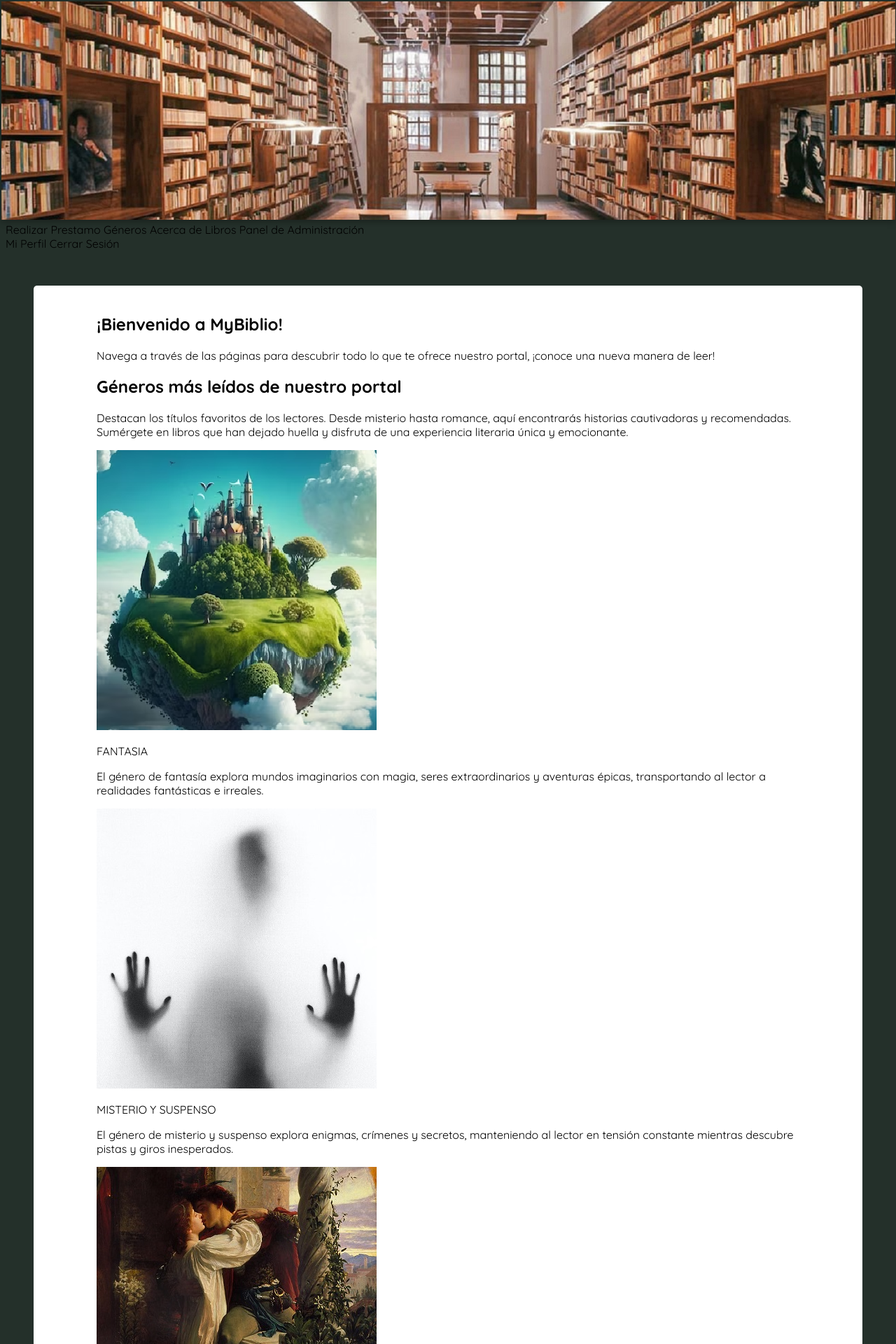
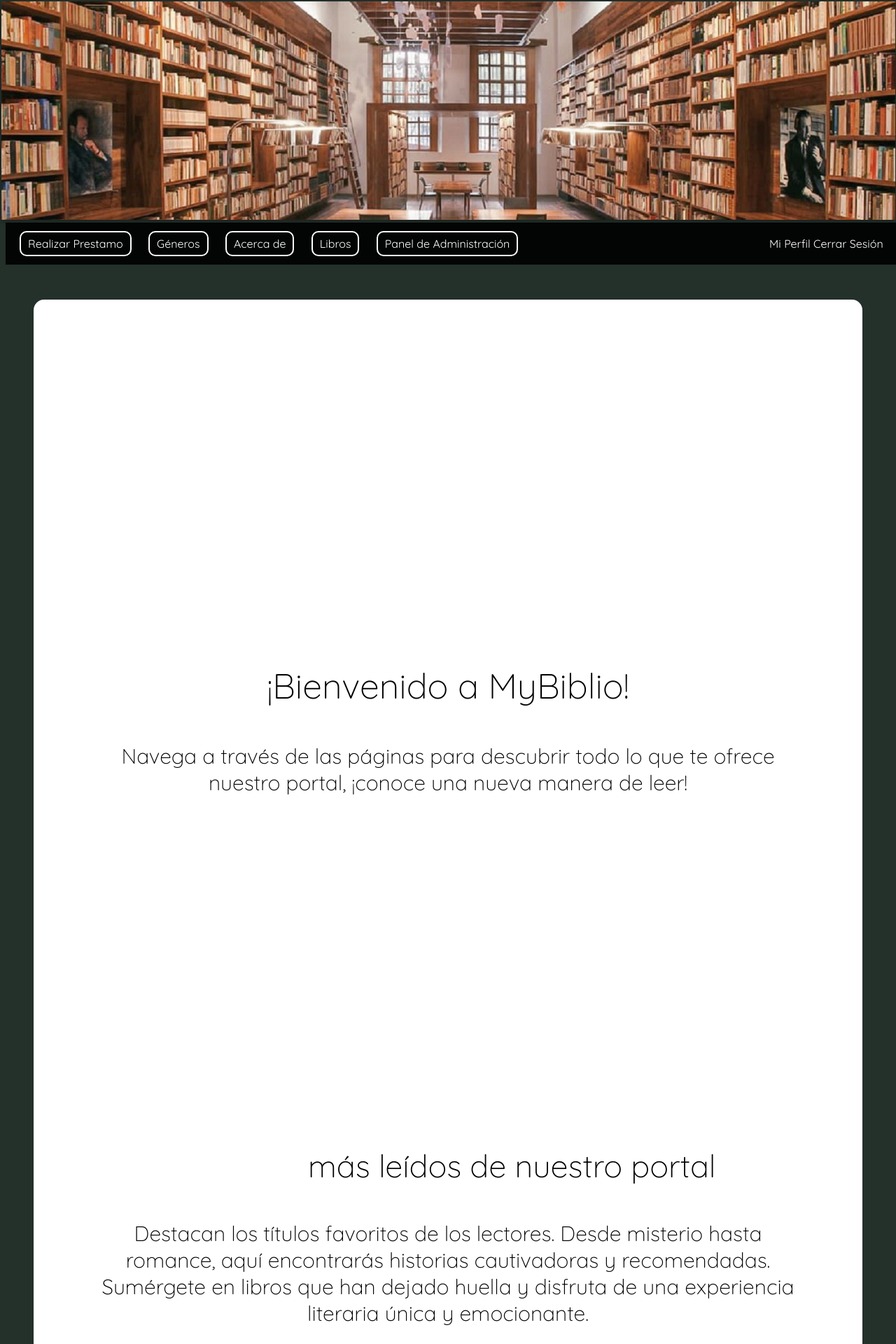
Before and after one commit to YaritAG/ProyectoF_Nora, a PHP site: page /templates/menu.php in a window 1280 px wide. Shown: the top 1920 px of the page at 70% size. Run offline with PHP 8.4, Linux system fonts and the light colour scheme; the visitor is signed in with stand-in values (Sample User, id 1).

Commit message:
Avance CSS

```diff
--- a/templates/menu.php
+++ b/templates/menu.php
@@ -31,7 +31,7 @@ session_start();
                         <a href="../public/user/libros.php" class="btn-libros">Libros</a>
 
                         <?php if ($_SESSION['user_role'] === 'admin'): ?>
-                            <a href="../public/admin/ventanaAdmin.php">Panel de Administración</a>
+                            <a href="../public/admin/ventanaAdmin.php" class="btn-admin">Panel de Administración</a>
                         <?php endif; ?>
                     </div>
 
--- a/templates/static/menu.css
+++ b/templates/static/menu.css
@@ -2,6 +2,39 @@ body{
     background-color: #24302A;
     font-family: 'Quicksand';
     color: #000;
+}
+
+/* ----------------------------------------
+/
+/ ---------------------------------------- */
+
+.barra-superior {
+    width: 97.6%;
+    background-color: #030504;
+    color: #fff;
+    display: flex;
+    align-items: center;
+    justify-content: space-between;
+    top: 0;
+    height: 40px;
+    position: sticky;
+    padding: 10px 20px;
+
+}
+
+.btn-prestamo,
+.btn-generos,
+.btn-about,
+.btn-libros,
+.btn-admin{
+    margin-right: 20px;
+    border-radius: 10px;
+    padding: 6px 10px;
+    border: 2px solid #fff;
+}
+
+.btn-logout{
+    padding: ;
 }
 
 /* -------------------------------------
@@ -9,12 +42,12 @@ body{
 / ------------------------------------- */
 a {
     text-decoration: none;
-    color: #000;
+    color: #fff;
 }
 
 a::after {
     text-decoration: none;
-    color: #000;
+    color: #fff;
 }
 
 /* Diseños de la imagen de Cabecera */
@@ -35,6 +68,51 @@ a::after {
 .seccion-principal {
     margin: 50px 40px;
     background-color: #fff;
-    border-radius: 5px;
+    border-radius: 15px;
     padding: 20px 90px;
 }
+
+.titulo1{
+    margin-top: 500px;
+    font-size: 50px;
+    font-weight: 300;
+    width: 100%;
+    text-align: center;
+}
+
+.txt1{
+    margin-top: 50px;
+    font-size: 30px;
+    font-weight: 300;
+    width: 100%;
+    text-align: center;
+}
+
+/* ----------------------------------------------
+/ Secciónnde los generos
+/ -------------------------------------------- */
+.roll-generos {
+    width: 100%;
+    margin-top: 500px;
+}
+
+.titulo-secciones {
+    font-size: 45px;
+    font-weight: 300;
+    text-align: center;
+}
+
+.txt-secciones {
+    margin-top: 50px;
+    font-size: 30px;
+    font-weight: 300;
+    width: 100%;
+    text-align: center;
+}
+
+.gallery{
+    width: 400px;
+    height: 400px;
+    border: 2px solid #000;
+    border-radius: 15px;
+}
```
